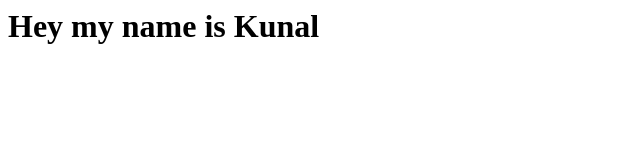
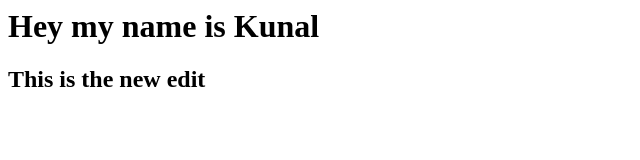
Before and after one commit to Kv1033/first-demo-repo, a plain HTML site: page index.html in a window 1280 px wide. Shown: the whole page, without its empty margins (0-640 px from the left). Drawn offline with Linux system fonts and the light colour scheme.

Commit message:
the initial commit

```diff
--- a/index.html
+++ b/index.html
@@ -1 +1,2 @@
 <h1>Hey my name is Kunal</h1>
+<h2>This is the new edit</h2>
```
